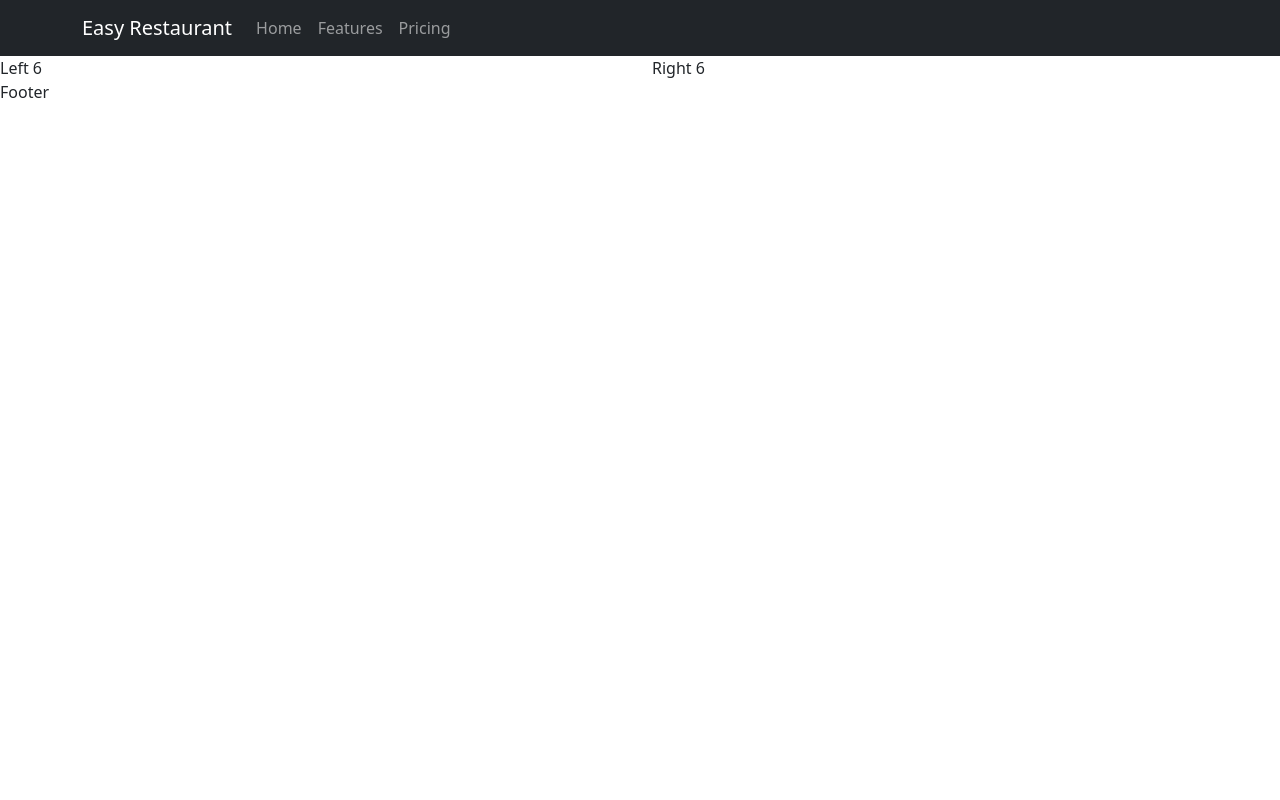
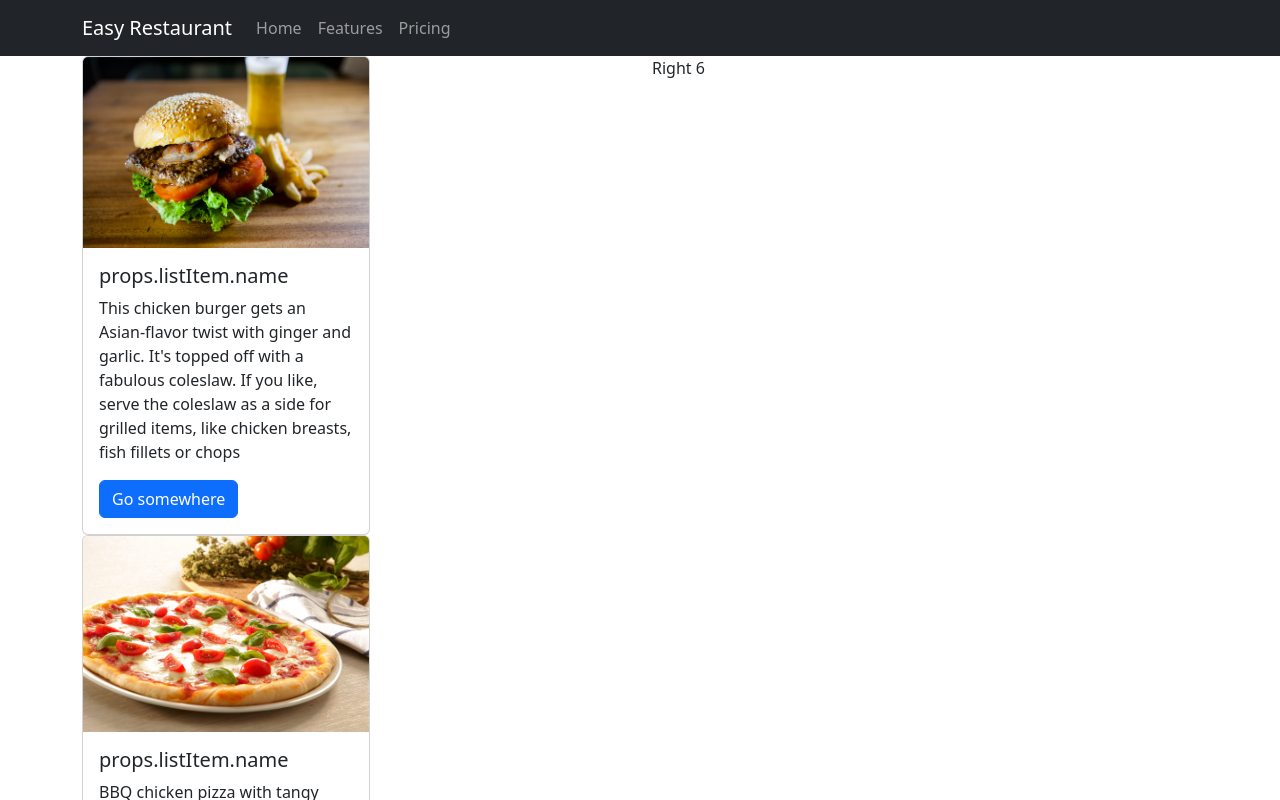
Before and after one commit to deeshubhatt07/Easy-Restaurant, a React (Create React App) app: page / in a window 1280 px wide. Shown: the top 800 px of the page. Built offline with nearby package versions, Linux system fonts and the light colour scheme.

Commit message:
added MenuList

```diff
--- a/src/components/Body/Body.jsx
+++ b/src/components/Body/Body.jsx
@@ -3,7 +3,7 @@ import MenuList from './MenuList'
 
 const Body = () => {
   return (
-    <div>
+    <div className='container'>
       <MenuList />
     </div>
   )
--- /dev/null
+++ b/src/components/Body/MenuItem.jsx
@@ -0,0 +1,22 @@
+import React from 'react'
+import {Card,Button} from 'react-bootstrap'
+
+const MenuItem = props => {
+    console.log(props);
+    return (
+        <div>
+            <Card style={{ width: '18rem' }}>
+                <Card.Img variant="top" src={props.listItem.image} />
+                <Card.Body>
+                    <Card.Title>props.listItem.name</Card.Title>
+                    <Card.Text>
+                        {props.listItem.description}
+                    </Card.Text>
+                    <Button variant="primary">Go somewhere</Button>
+                </Card.Body>
+            </Card>
+        </div>
+    )
+}
+
+export default MenuItem
--- a/src/components/Body/MenuList.jsx
+++ b/src/components/Body/MenuList.jsx
@@ -1,11 +1,23 @@
-import React from 'react'
+import React, { useState } from 'react'
+import dishes from '../../data/dishes'
+import MenuItem from './MenuItem';
 
 const MenuList = () => {
+
+    const [item, setItem] = useState(dishes);
+
+    const menuItems = item.map((listItem) => {
+        return (
+            <MenuItem listItem={listItem}
+                key={listItem.id} />
+        )
+    })
+
     return (
         <div>
             <div className="row">
-        <div className="col">Left 6</div>
-        <div className="col">Right 6</div>
+                <div className="col-6">{menuItems}</div>
+                <div className="col-6">Right 6</div>
             </div>
         </div>
     )
```
Lines whose indentation alone changed are shown as unchanged.
